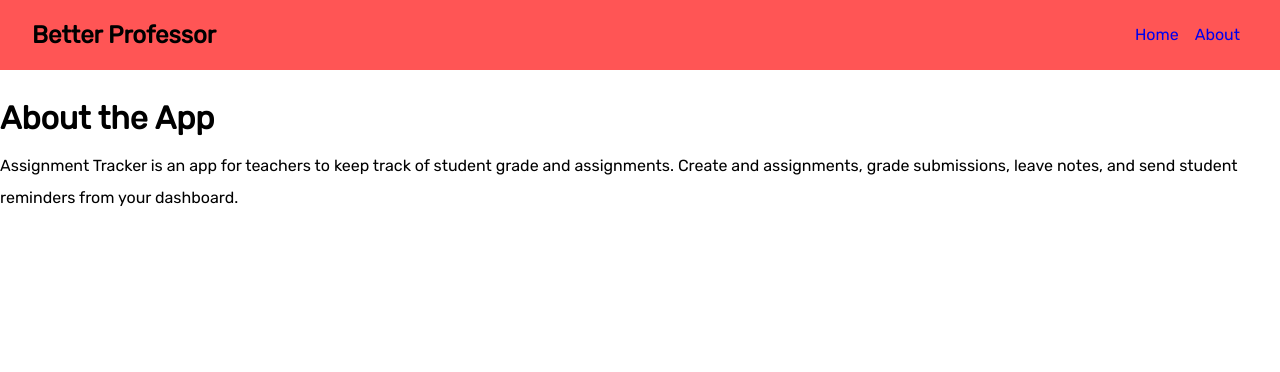
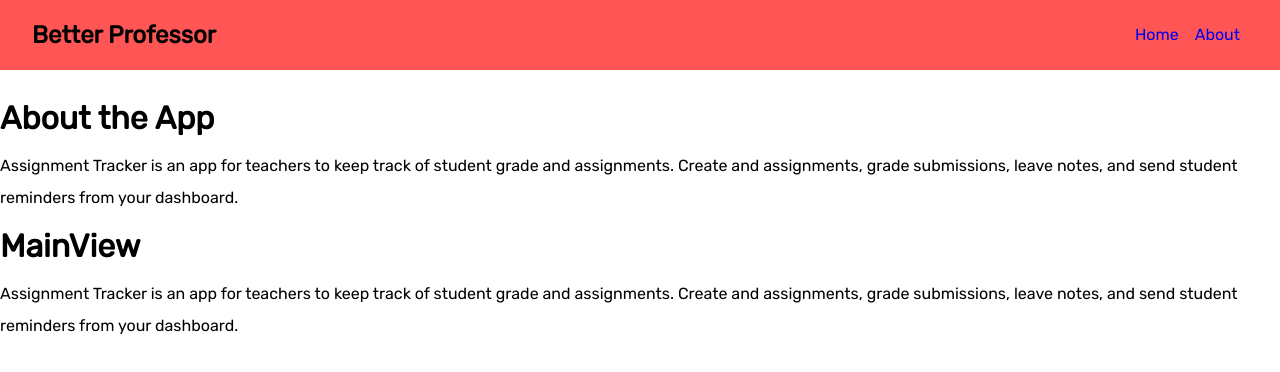
Before and after one commit to derpwanda/betterprof, a React (Create React App) app in the folder assigntracker/: page /about in a window 1280 px wide. Shown: the top 372 px of the page. Built offline with nearby package versions, Linux system fonts and the light colour scheme.

Commit message:
added mainview for homepage

```diff
--- a/assigntracker/src/App.js
+++ b/assigntracker/src/App.js
@@ -1,6 +1,7 @@
 import React, { Component } from "react";
 import { BrowserRouter as Router, Route } from "react-router-dom";
 import Navigation from "./components/layout/Navigation";
+import MainView from "./components/layout/Main";
 import About from "./components/pages/About";
 import "./App.css";
 
@@ -13,6 +14,7 @@ class App extends Component {
                     <div>
                         <Route exact path='/about' component={About} />
                     </div>
+                    <MainView />
                 </div>
             </Router>
         );
--- /dev/null
+++ b/assigntracker/src/components/layout/Main.js
@@ -0,0 +1,17 @@
+import React, { Fragment } from "react";
+
+const MainView = () => {
+    return (
+        <Fragment>
+            <h1>MainView</h1>
+            <p>
+                Assignment Tracker is an app for teachers to keep track of
+                student grade and assignments. Create and assignments, grade
+                submissions, leave notes, and send student reminders from your
+                dashboard.
+            </p>
+        </Fragment>
+    );
+};
+
+export default MainView;
```
